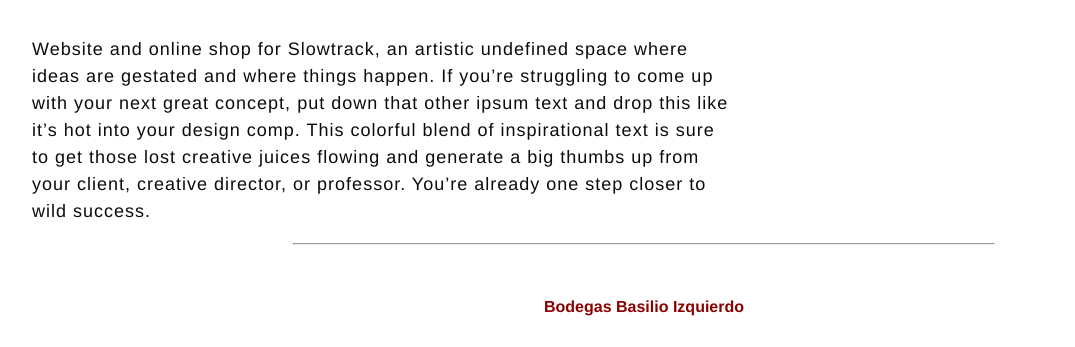
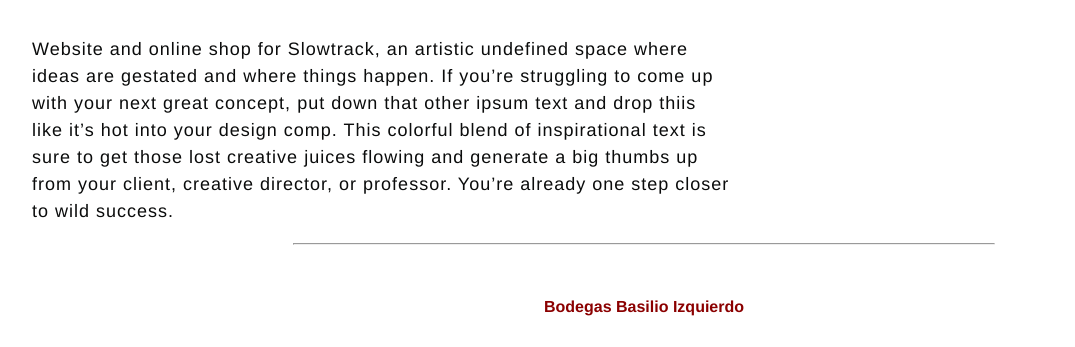
Before and after one commit to maria-izquierdo/week_1_assignment, a plain HTML site: page work.html in a window 1280 px wide. Shown: the part 758-1105 px from the top of the page, without its empty margins (16-1091 px from the left). Drawn offline with Linux system fonts and the light colour scheme.

Commit message:
create a typo

```diff
--- a/work.html
+++ b/work.html
@@ -21,7 +21,7 @@
     <img src="http://payload394.cargocollective.com/1/18/581462/10196124/webslowtrack-r-home_1000.jpg" height="600" alt="Home website">
     <p class="description">Website and online shop for Slowtrack, an artistic undefined space where ideas are gestated and where things happen.
     If you’re struggling to come up with your next great concept, put down that
-    other ipsum text and drop this like it’s hot into your design comp. This colorful
+    other ipsum text and drop thiis like it’s hot into your design comp. This colorful
      blend of inspirational text is sure to get those lost creative juices flowing and generate a
      big thumbs up from your client, creative director, or professor. You’re already one step closer to wild success.
    </p>
```
